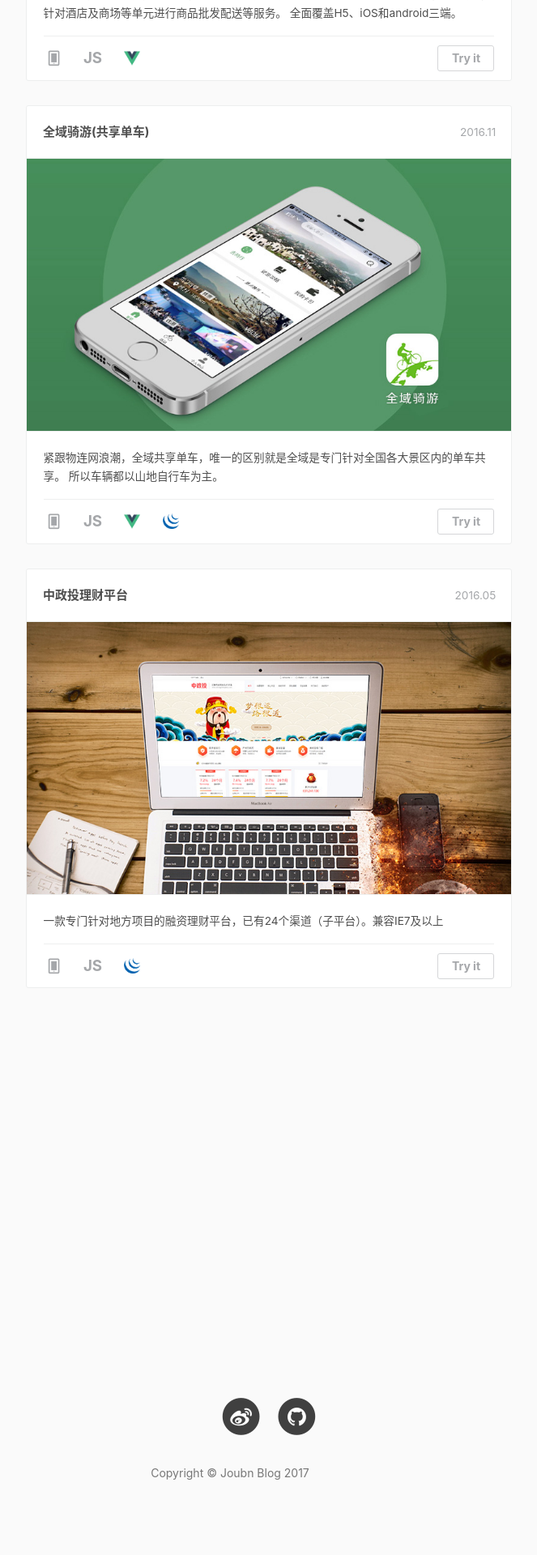
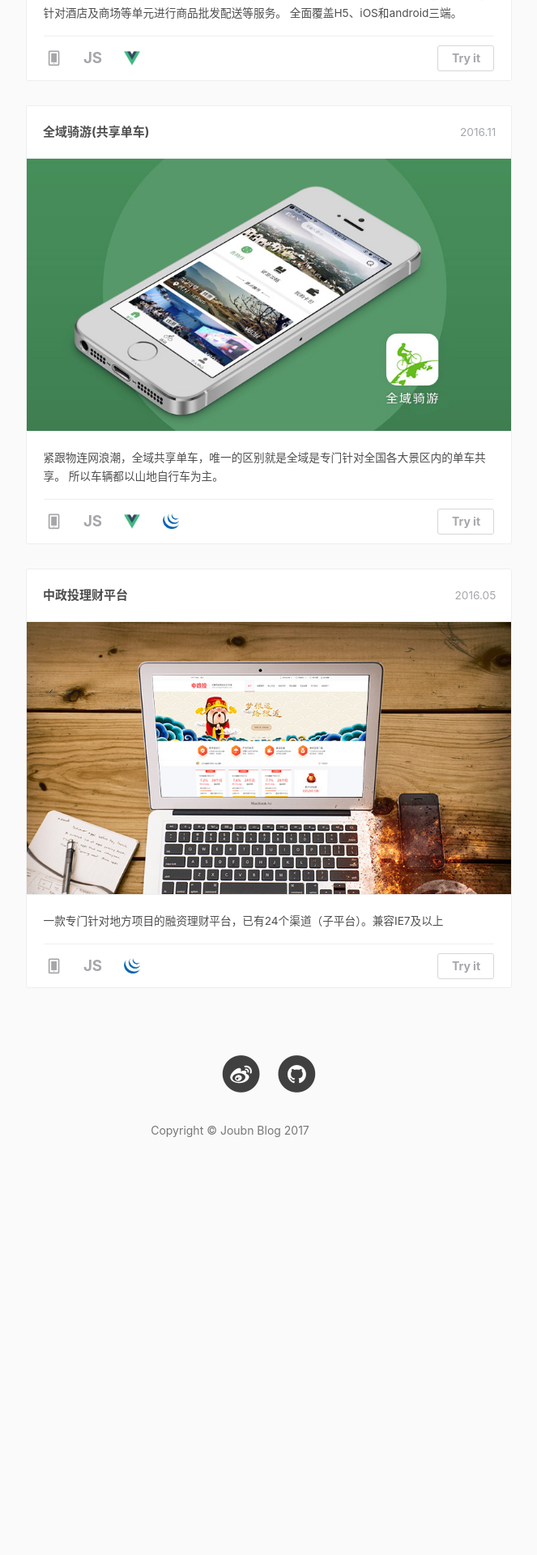
Before and after one commit to bb595700239/bb595700239.github.io, a Jekyll site: the page built from portfolio/index.html, in a window 1280 px wide. Shown: the part 912-2832 px from the top of the page at 81% size, without its empty margins (308-971 px from the left). Built offline with Jekyll 4.4.1, drawn with Linux system fonts in a browser that asks for light colours; nearby versions of some CDN libraries; comment, search, counter and statistics services are not loaded; after the commit the page ends 2409 px from its top, so only the background shows below that; grey boxes are pictures that could not be loaded.

Commit message:
样式修改
Signed-off-by: bb595700239 <595700239@qq.com>

```diff
--- a/portfolio/css/timeline.css
+++ b/portfolio/css/timeline.css
@@ -24,6 +24,9 @@ body, html {
 	margin: 0 auto;
 	margin-bottom: 423px;
 	padding: 0 1.375em;
+}
+.main{
+	margin-bottom: 0;
 }
 
 @font-face {
```
